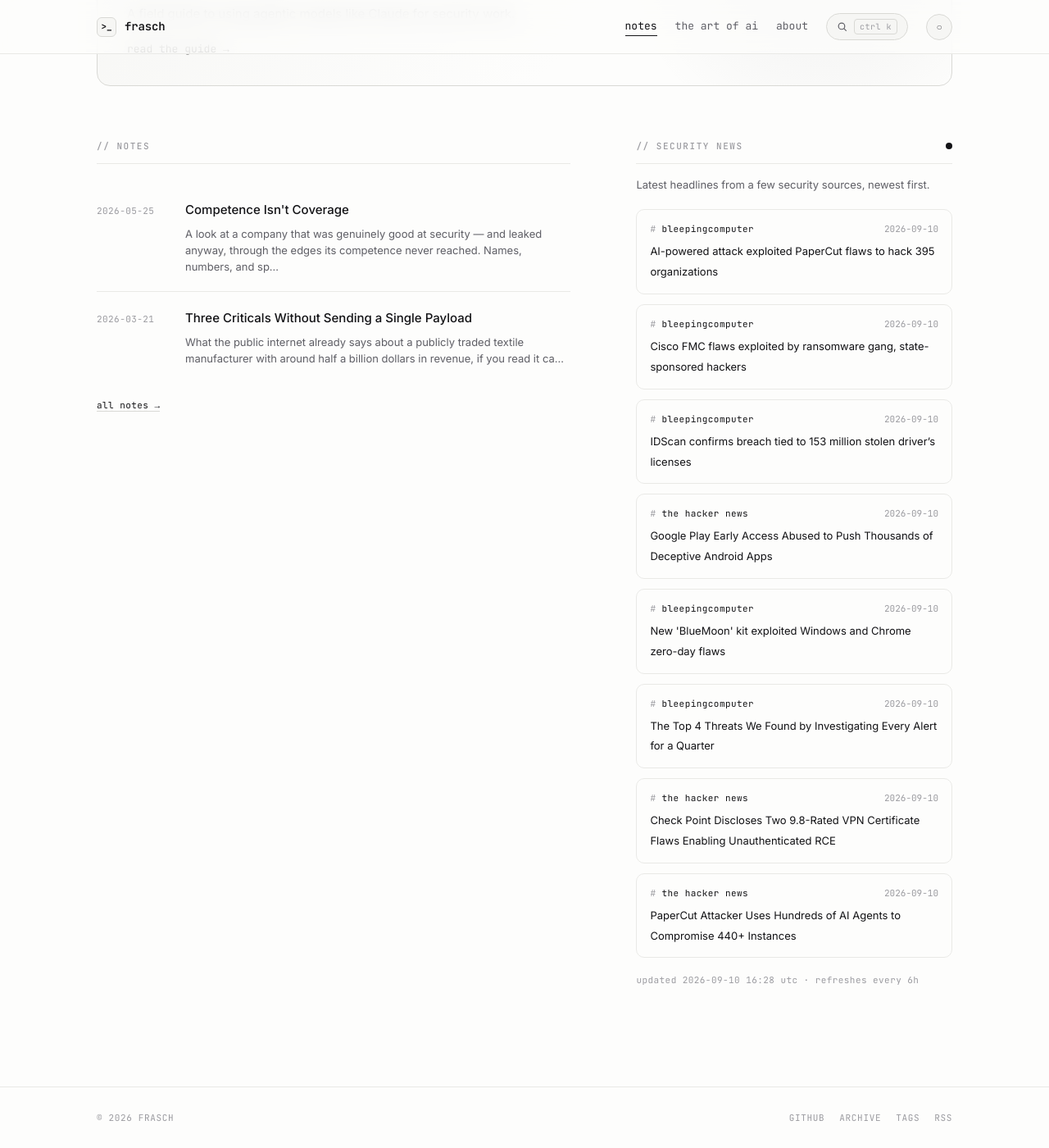
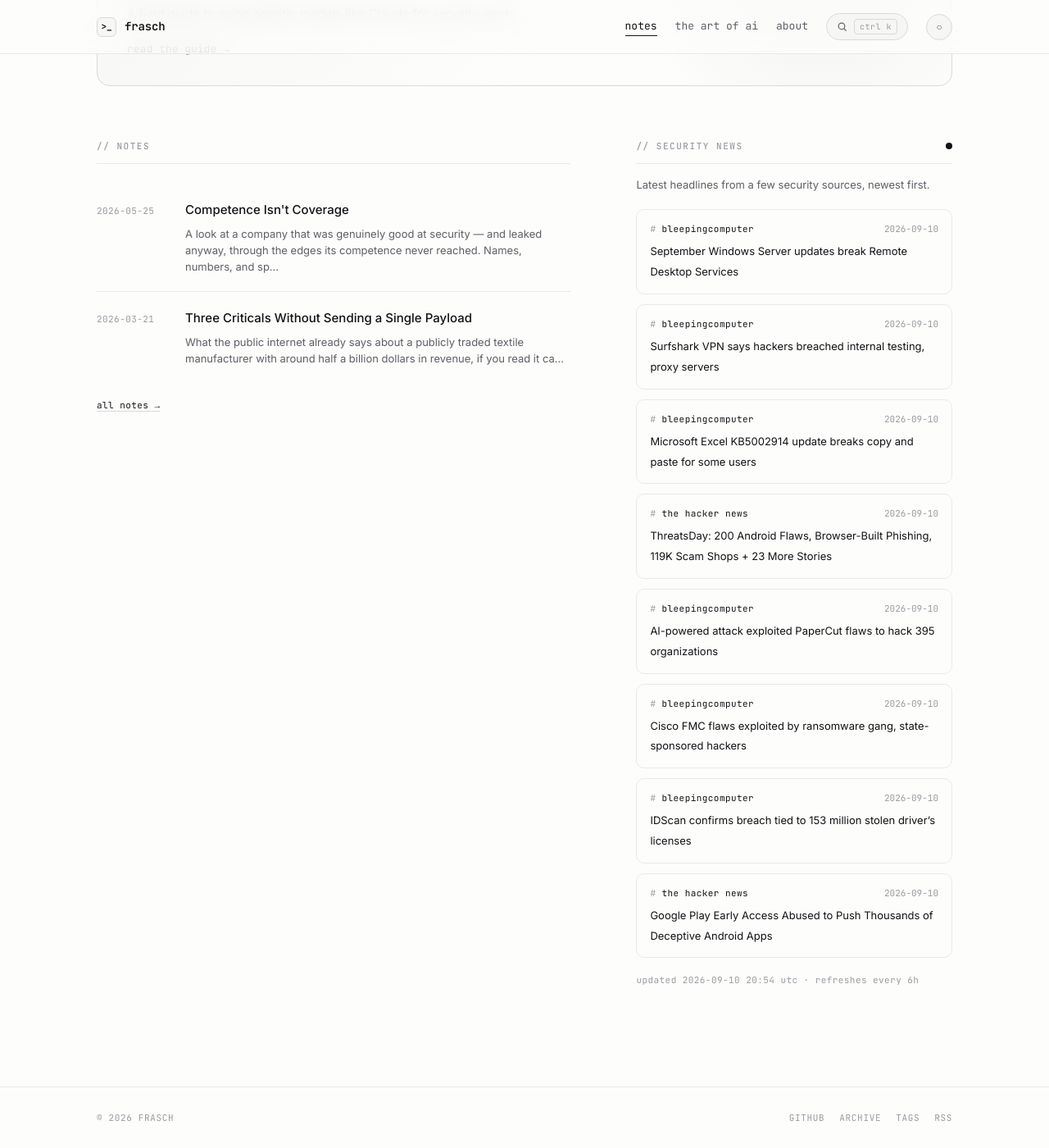
Before and after one commit to whoisfrasch/frasch, a Jekyll site: the page built from index.html, in a window 1280 px wide and 1400 px high, scrolled down 615 px. Shown: the whole window at 82% size. Built offline with Jekyll 4.4.1, drawn with Linux system fonts in a browser that asks for light colours.

Commit message:
Refresh security news feed

```diff
--- a/_data/news.json
+++ b/_data/news.json
@@ -1,6 +1,30 @@
 {
-  "updated": "2026-09-10T16:28:02Z",
+  "updated": "2026-09-10T20:54:40Z",
   "items": [
+    {
+      "source": "bleepingcomputer",
+      "title": "September Windows Server updates break Remote Desktop Services",
+      "link": "https://www.bleepingcomputer.com/news/microsoft/september-windows-server-updates-break-remote-desktop-services/",
+      "date": "2026-09-10T20:34:37Z"
+    },
+    {
+      "source": "bleepingcomputer",
+      "title": "Surfshark VPN says hackers breached internal testing, proxy servers",
+      "link": "https://www.bleepingcomputer.com/news/security/surfshark-vpn-says-hackers-breached-internal-testing-proxy-servers/",
+      "date": "2026-09-10T19:15:07Z"
+    },
+    {
+      "source": "bleepingcomputer",
+      "title": "Microsoft Excel KB5002914 update breaks copy and paste for some users",
+      "link": "https://www.bleepingcomputer.com/news/microsoft/microsoft-excel-kb5002914-update-breaks-copy-and-paste-for-some-users/",
+      "date": "2026-09-10T19:07:33Z"
+    },
+    {
+      "source": "the hacker news",
+      "title": "ThreatsDay: 200 Android Flaws, Browser-Built Phishing, 119K Scam Shops + 23 More Stories",
+      "link": "https://thehackernews.com/2026/09/threatsday-200-android-flaws-browser.html",
+      "date": "2026-09-10T17:47:38Z"
+    },
     {
       "source": "bleepingcomputer",
       "title": "AI-powered attack exploited PaperCut flaws to hack 395 organizations",
@@ -24,30 +48,6 @@
       "title": "Google Play Early Access Abused to Push Thousands of Deceptive Android Apps",
       "link": "https://thehackernews.com/2026/09/google-play-early-access-abused-to-push.html",
       "date": "2026-09-10T14:36:47Z"
-    },
-    {
-      "source": "bleepingcomputer",
-      "title": "New 'BlueMoon' kit exploited Windows and Chrome zero-day flaws",
-      "link": "https://www.bleepingcomputer.com/news/security/new-bluemoon-kit-exploited-windows-and-chrome-zero-day-flaws/",
-      "date": "2026-09-10T14:11:34Z"
-    },
-    {
-      "source": "bleepingcomputer",
-      "title": "The Top 4 Threats We Found by Investigating Every Alert for a Quarter",
-      "link": "https://www.bleepingcomputer.com/news/security/the-top-4-threats-we-found-by-investigating-every-alert-for-a-quarter/",
-      "date": "2026-09-10T14:00:10Z"
-    },
-    {
-      "source": "the hacker news",
-      "title": "Check Point Discloses Two 9.8-Rated VPN Certificate Flaws Enabling Unauthenticated RCE",
-      "link": "https://thehackernews.com/2026/09/check-point-discloses-two-98-rated-vpn.html",
-      "date": "2026-09-10T11:45:05Z"
-    },
-    {
-      "source": "the hacker news",
-      "title": "PaperCut Attacker Uses Hundreds of AI Agents to Compromise 440+ Instances",
-      "link": "https://thehackernews.com/2026/09/papercut-attacker-uses-hundreds-of-ai.html",
-      "date": "2026-09-10T11:41:53Z"
     }
   ]
 }
```
